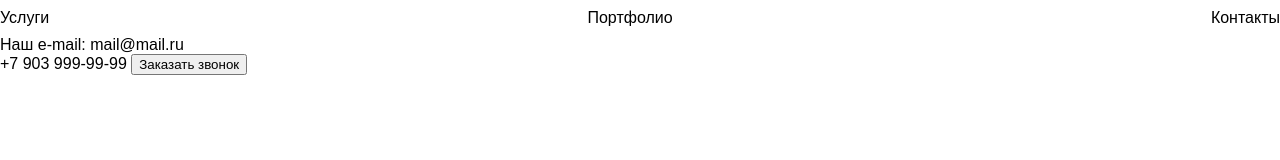
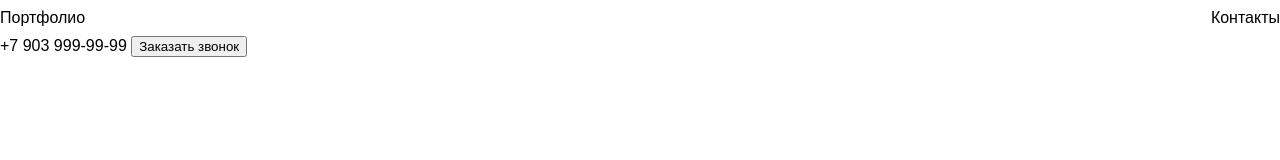
Before and after one commit to Anikitkov/new-project2, a plain HTML site: page index.html in a window 1280 px wide. Drawn offline with Linux system fonts and the light colour scheme.

Commit message:
deleted service string

```diff
--- a/index.html
+++ b/index.html
@@ -12,13 +12,10 @@
 <body>
     <header>
         <nav>
-            <a href="#services">Услуги</a>
             <a href="#portfolio">Портфолио</a>
             <a href="#contacts">Контакты</a>
         </nav>
-        <div>
-           Наш e-mail: <a href="mailto:mail@mail.ru">mail@mail.ru</a>
-        </div>
+
         <div>
             <a href="tel:+79039999999">+7 903 999-99-99</a>
             <button>Заказать звонок</button>
```
